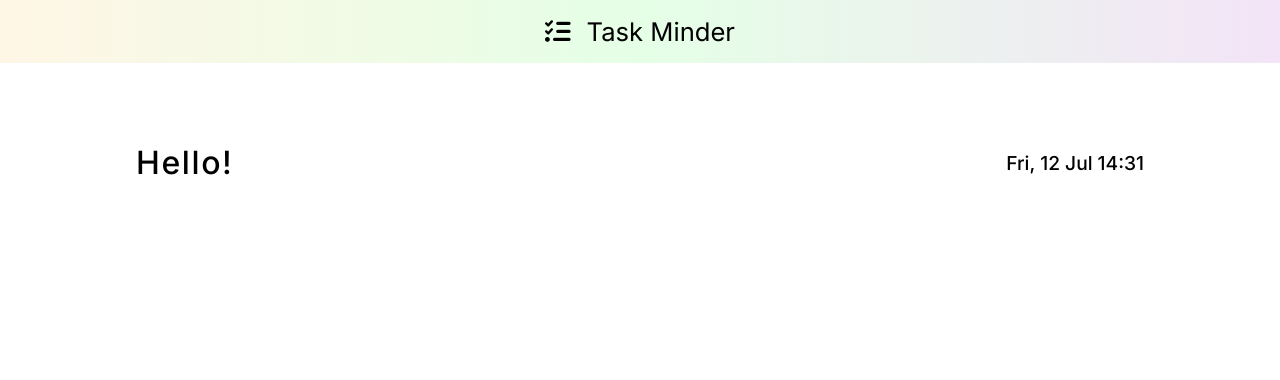
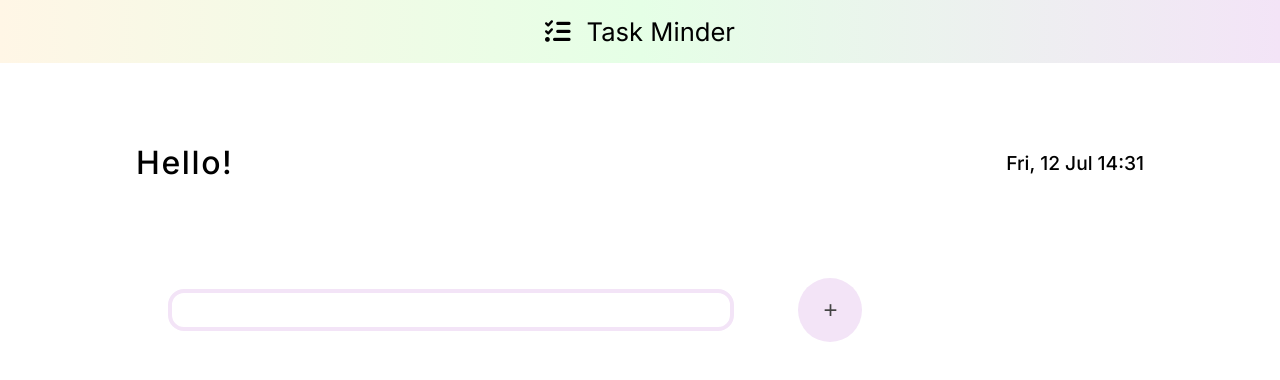
Before and after one commit to ucangun/Task_Minder, a React (Create React App) app: page / in a window 1280 px wide. Shown: the top 380 px of the page. Built offline with nearby package versions, Linux system fonts and the light colour scheme.

Commit message:
"Added TodoList component and corresponding CSS styles"

```diff
--- a/src/App.css
+++ b/src/App.css
@@ -63,3 +63,40 @@ body {
 .welcome .date {
   font-size: 1.2rem;
 }
+
+/* ---------------------------------- */
+/*              TODOLIST              */
+/* ---------------------------------- */
+
+.todoList {
+  max-width: 75rem;
+  margin: 1rem auto;
+  padding: 1rem 8rem;
+
+  display: flex;
+  align-items: center;
+  gap: 4rem;
+}
+
+.todoList input {
+  width: 60%;
+  padding: 0.5rem 1rem;
+  outline: none;
+  border: 0.3rem solid var(--color-pink);
+  border-radius: 1rem;
+
+  font-size: 1rem;
+}
+
+.todoList button {
+  /* padding: 0.5rem 1rem; */
+  width: 4rem;
+  height: 4rem;
+  border: none;
+  border-radius: 50%;
+  cursor: pointer;
+
+  font-size: 1.5rem;
+  background-color: var(--color-pink);
+  color: #444;
+}
--- a/src/App.js
+++ b/src/App.js
@@ -1,5 +1,6 @@
 import "./App.css";
 import Header from "./components/Header";
+import TodoList from "./components/TodoList";
 import Welcome from "./components/Welcome";
 
 function App() {
@@ -7,6 +8,7 @@ function App() {
     <div className="container">
       <Header />
       <Welcome />
+      <TodoList />
     </div>
   );
 }
--- /dev/null
+++ b/src/components/TodoList.jsx
@@ -0,0 +1,10 @@
+const TodoList = () => {
+  return (
+    <div className="todoList">
+      <input type="text" name="" id="" />
+      <button>+</button>
+    </div>
+  );
+};
+
+export default TodoList;
```
